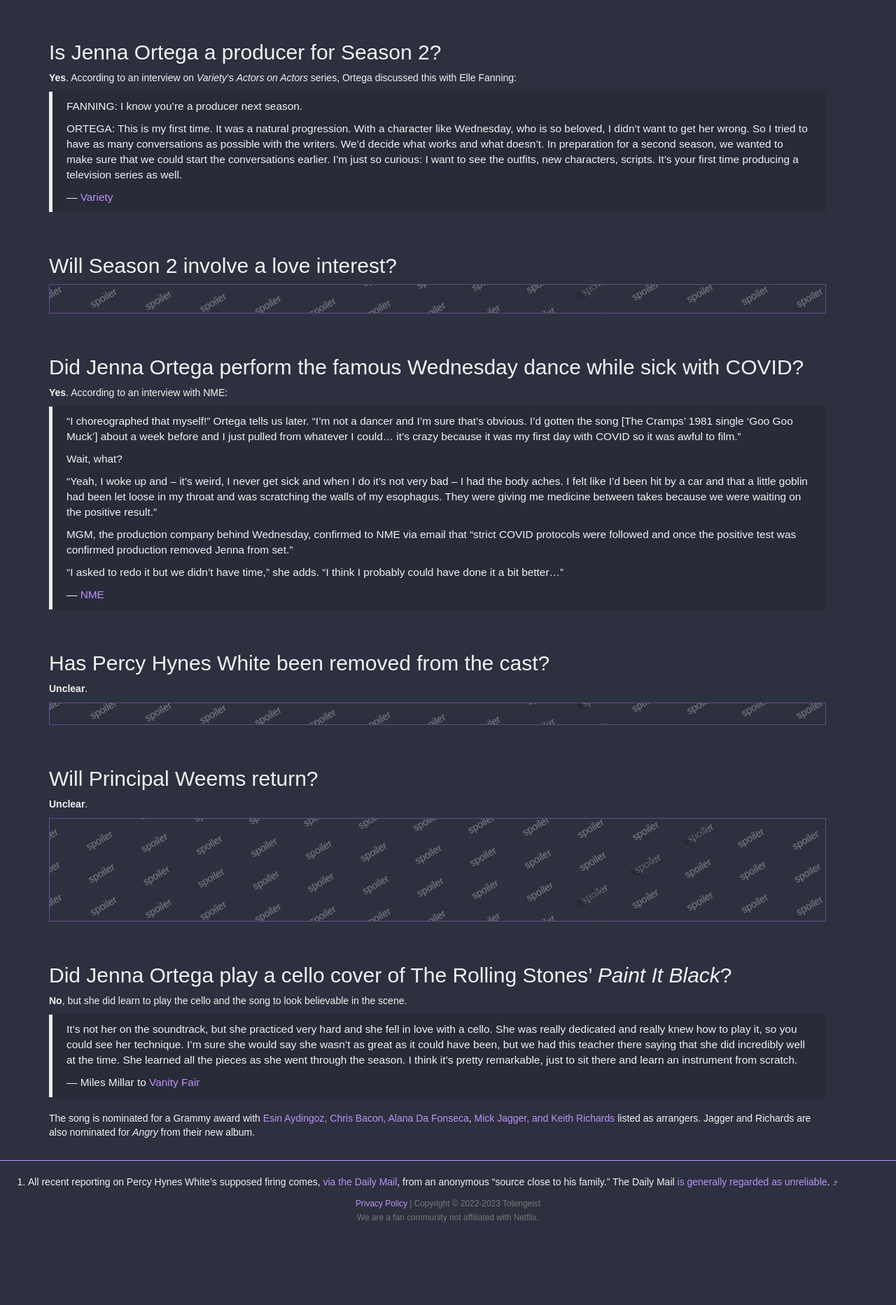
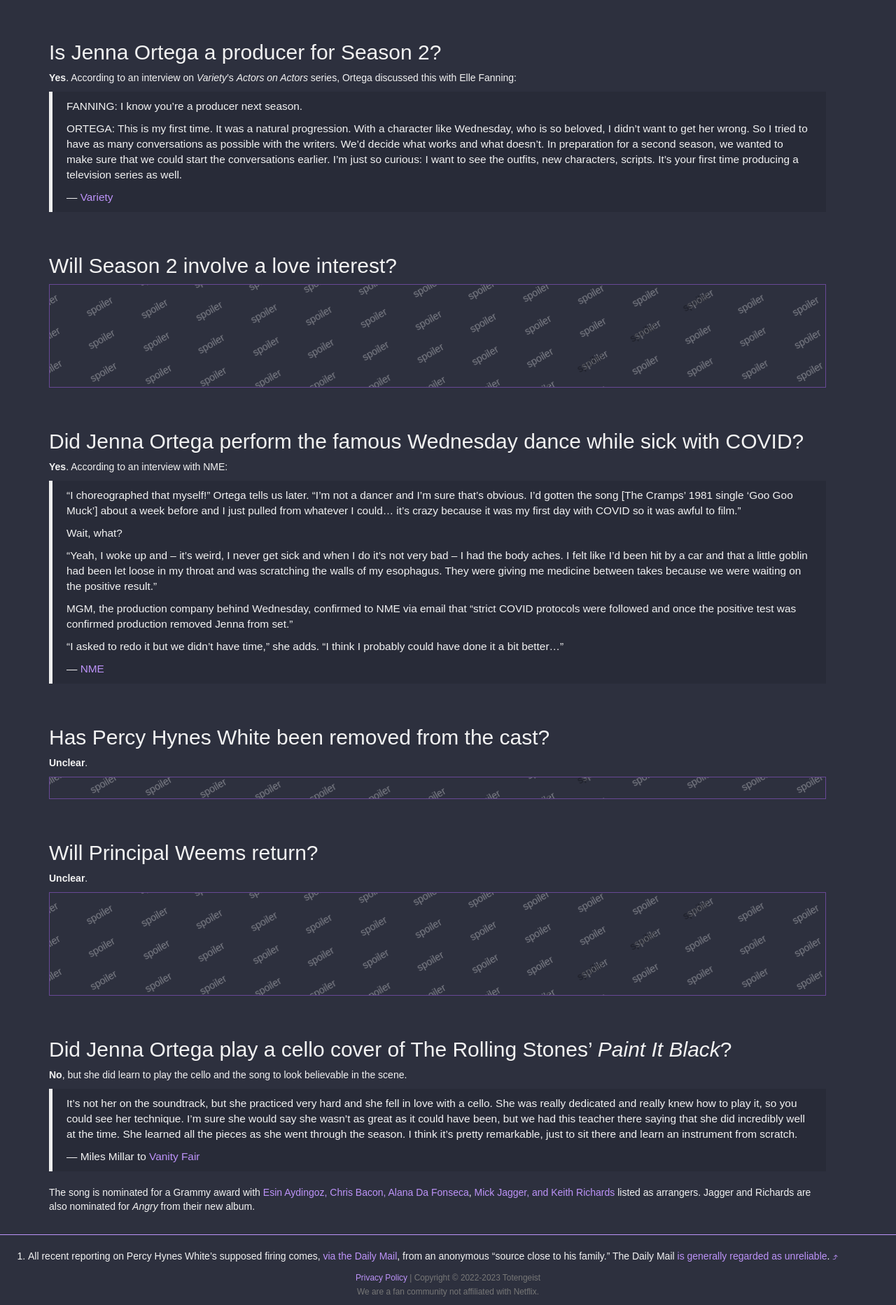
Before and after one commit to Totengeist/wednesdayseries.com, a Jekyll site: the page built from faq.md, in a window 1280 px wide. Shown: the part 940-2805 px from the top of the page at 70% size. Built offline with Jekyll 4.4.1, drawn with Linux system fonts in a browser that asks for light colours; nearby versions of some CDN libraries; before the commit the page ends 2699 px from its top, so only the background shows below that.

Commit message:
FAQ: fix markdown formatting in spoiler tag

```diff
--- a/faq.md
+++ b/faq.md
@@ -44,7 +44,7 @@
 
 ## Will Season 2 involve a love interest?
 
-<div class="spoiler"><div>
+<div class="spoiler"><div markdown="1">
 
 **Unlikely**. Unfortunately for Wenclair, Wyler, and Wavier shippers, Ortaga shared the following spoilers in an interview for *Variety*'s *Actors on Actors*.
 
```
